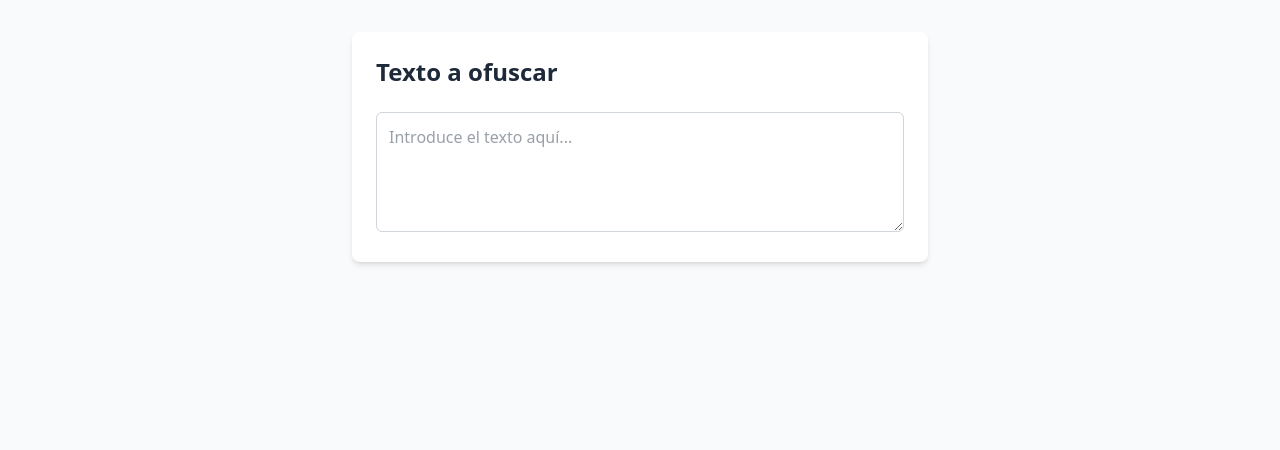
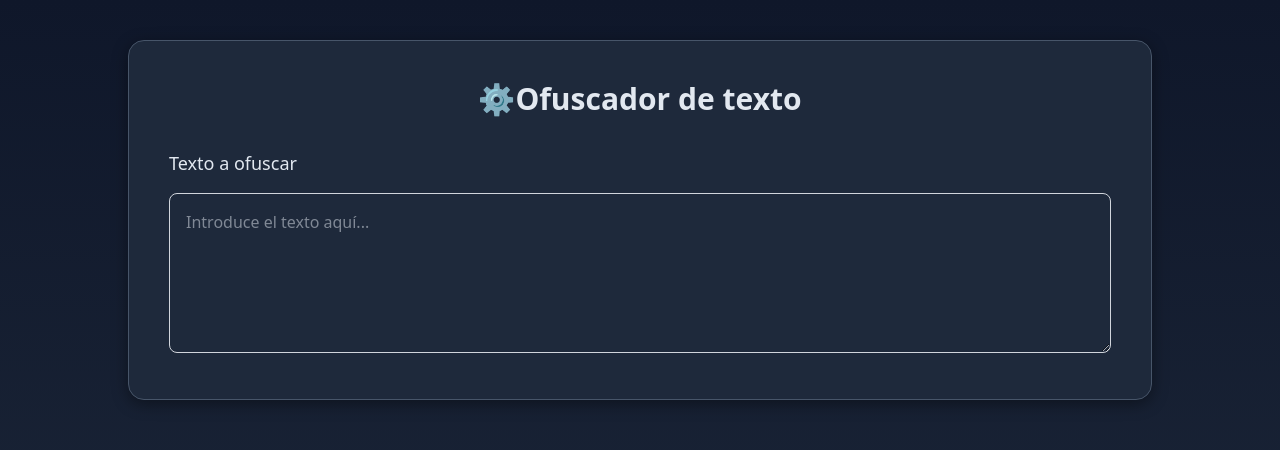
Before and after one commit to aleluis79/ofuscar_doc, an Angular app in the folder web/: page / in a window 1280 px wide. Shown: the top 450 px of the page. Built offline with nearby package versions, Linux system fonts and the light colour scheme.

Commit message:
fix styles

```diff
--- a/web/src/app/app.css
+++ b/web/src/app/app.css
@@ -0,0 +1,57 @@
+/* ==== Transiciones suaves globales ==== */
+* {
+  transition: all 0.2s ease-in-out;
+}
+
+/* ==== Animación de aparición ==== */
+.fade-in {
+  opacity: 0;
+  transform: translateY(10px);
+  animation: fadeIn 0.4s ease forwards;
+}
+
+@keyframes fadeIn {
+  to {
+    opacity: 1;
+    transform: translateY(0);
+  }
+}
+
+
+/* ==== Botones: sombra y animación de clic ==== */
+button:active {
+  transform: scale(0.97);
+}
+
+.bg-white {
+    background-color: #1e293b !important;
+}
+
+.text-gray-800,
+.text-gray-700,
+.text-gray-600 {
+    color: #e2e8f0 !important;
+}
+
+pre {
+    background-color: #334155 !important;
+    color: #f8fafc !important;
+    border-color: #475569 !important;
+}
+
+button.bg-blue-600 {
+    background-color: #2563eb !important;
+}
+
+button.bg-green-600 {
+    background-color: #16a34a !important;
+}
+
+.border-gray-200,
+.border-gray-100 {
+    border-color: #475569 !important;
+}
+
+.shadow-xl {
+    box-shadow: 0 4px 16px rgba(0, 0, 0, 0.4) !important;
+}
--- a/web/src/app/app.html
+++ b/web/src/app/app.html
@@ -1,44 +1,67 @@
 <router-outlet />
 
-<div class="min-h-screen flex flex-col items-center justify-start bg-gray-50 py-8 px-4">
-  <div class="w-full max-w-xl bg-white rounded-lg shadow-md p-6 space-y-6">
-    <h3 class="text-2xl font-semibold text-gray-800">Texto a ofuscar</h3>
+<div class="min-h-screen flex flex-col items-center bg-gradient-to-br py-10 px-6">
+  <div class="w-full max-w-5xl bg-white rounded-2xl shadow-xl p-8 md:p-10 space-y-8 border border-gray-100">
+    <h2 class="text-3xl font-bold text-gray-800 text-center">⚙️Ofuscador de texto</h2>
+
+    <div class="space-y-4">
+      <label class="block text-lg font-medium text-gray-700">Texto a ofuscar</label>
       <textarea
         [(ngModel)]="texto_a_ofuscar"
-      class="w-full min-h-[120px] p-3 border border-gray-300 rounded-md focus:outline-none focus:ring-2 focus:ring-blue-400 resize-y text-gray-700"
+        class="w-full min-h-[160px] p-4 border border-gray-300 rounded-lg focus:outline-none focus:ring-4 focus:ring-blue-300 focus:border-blue-500 resize-y text-gray-700"
         placeholder="Introduce el texto aquí..."
       ></textarea>
+    </div>
+
     @if (texto_a_ofuscar()) {
+      <div class="flex justify-end">
         <button
           (click)="ofuscar(texto_a_ofuscar())"
-        class="w-full py-2 px-4 bg-blue-600 text-white rounded-md font-medium hover:bg-blue-700 transition"
+          class="py-2.5 px-6 bg-blue-600 text-white rounded-lg font-semibold hover:bg-blue-700 transition transform hover:scale-[1.02]"
           type="button"
         >
-        Ofuscar
+          🔒 Ofuscar
         </button>
-    }
+      </div>
+
+
       @if (mapeos()) {
-      <div class="space-y-4">
-        <div>
-          <h3 class="text-xl font-semibold text-gray-700">Texto ofuscado</h3>
-          <pre class="bg-gray-100 rounded p-3 text-gray-800 break-words">{{ texto_ofuscado() }}</pre>
+        <div class="grid md:grid-cols-2 gap-8 pt-6 border-t border-gray-200">
+          <!-- Texto Ofuscado -->
+          <div class="space-y-3">
+            <h3 class="text-xl font-semibold text-gray-800 flex items-center gap-2">
+              <span class="text-blue-600">🌀</span> Texto Ofuscado
+            </h3>
+            <pre class="bg-gray-50 rounded-lg p-4 text-gray-800 border border-gray-200 whitespace-pre-wrap break-words"> {{ texto_ofuscado() }}</pre>
           </div>
-        <div>
-          <h3 class="text-xl font-semibold text-gray-700">Mapeos</h3>
-          <pre class="bg-gray-100 rounded p-3 text-gray-600 text-sm overflow-x-auto">{{ mapeos() | json }}</pre>
+
+          <!-- Mapeos -->
+          <div class="space-y-3">
+            <h3 class="text-xl font-semibold text-gray-800 flex items-center gap-2">
+              <span class="text-purple-600">🧩</span> Mapeos
+            </h3>
+            <pre class="bg-gray-50 rounded-lg p-4 text-gray-700 border border-gray-200 text-sm overflow-x-auto">{{ mapeos() | json }}</pre>
           </div>
-        <div>
-          <h3 class="text-xl font-semibold text-gray-700">Texto desofuscado</h3>
+
+          <!-- Texto Desofuscado -->
+          <div class="md:col-span-2 space-y-3">
+            <h3 class="text-xl font-semibold text-gray-800 flex items-center gap-2">
+              <span class="text-green-600">🔓</span> Texto Desofuscado
+            </h3>
+
             <button
               (click)="desofuscar()"
-            class="w-full py-2 px-4 bg-green-600 text-white rounded-md font-medium hover:bg-green-700 transition"
+              class="w-full md:w-auto py-2.5 px-6 bg-green-600 text-white rounded-lg font-semibold hover:bg-green-700 transition transform hover:scale-[1.02]"
               type="button"
             >
               Desofuscar
             </button>
-          <pre class="bg-gray-100 rounded p-3 text-gray-800 break-words mt-2">{{ texto_desofuscado() }}</pre>
+            @if (this.texto_desofuscado()) {
+              <pre class="bg-gray-50 rounded-lg p-4 text-gray-800 border border-gray-200 whitespace-pre-wrap break-words mt-2">{{ texto_desofuscado() }}</pre>
+            }
           </div>
         </div>
       }
+    }
   </div>
 </div>
--- a/web/src/app/app.ts
+++ b/web/src/app/app.ts
@@ -1,4 +1,4 @@
-import { Component, inject, signal } from '@angular/core';
+import { Component, effect, inject, signal } from '@angular/core';
 import { FormsModule } from '@angular/forms';
 import { RouterOutlet } from '@angular/router';
 import { Ofuscar, OfuscarManager } from './ofuscar-manager';
@@ -20,6 +20,12 @@ export class App {
 
   ofuscarManager = inject(OfuscarManager);
 
+  ef = effect(() => {
+    if (!this.texto_a_ofuscar()) {
+      this.mapeos.set('')
+    }
+  })
+
   ofuscar(texto: string) {
     this.texto_desofuscado.set('');
     this.ofuscarManager.ofuscar(texto).subscribe((ofuscado) => {
--- a/web/src/styles.css
+++ b/web/src/styles.css
@@ -1,2 +1,6 @@
 /* You can add global styles to this file, and also import other style files */
 @import "tailwindcss";
+body {
+    background: linear-gradient(180deg, #0f172a 0%, #1e293b 100%);
+    min-height: 100vh;
+}
```
Also changed, not shown: 1 other file (tests, documents, lock files or other folders). Lines whose indentation alone changed are shown as unchanged.
